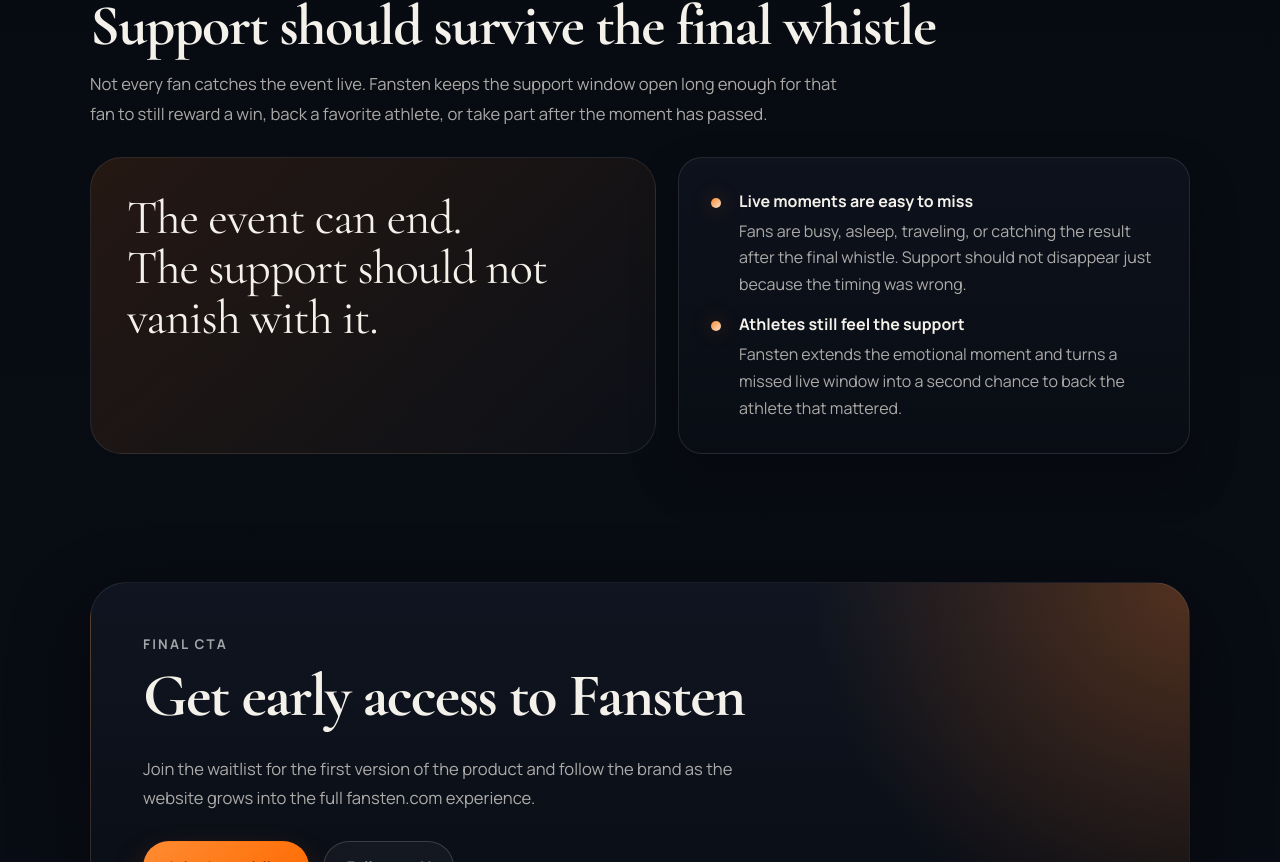
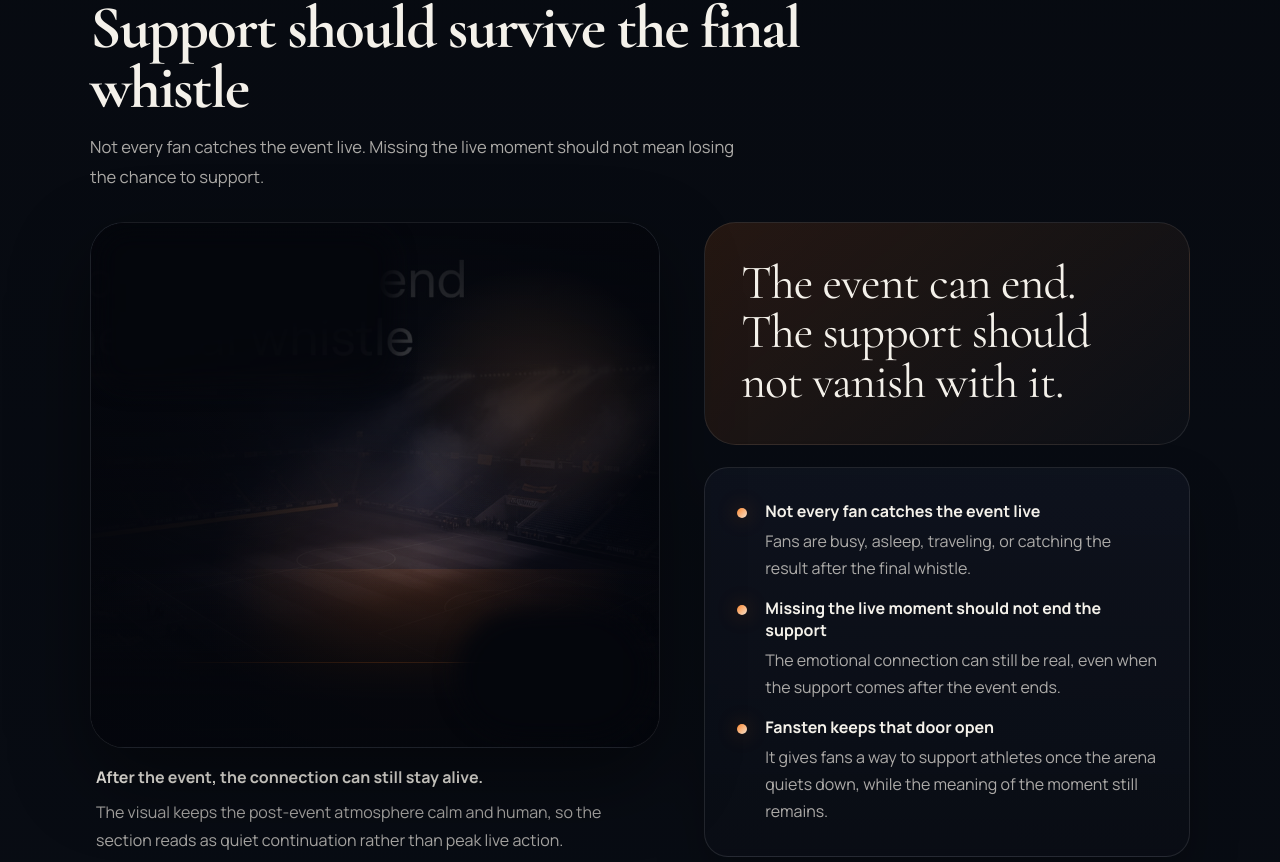
Before and after one commit to krusakovrus-svg/fansten-site, a Next.js app: page / in a window 1280 px wide. Shown: the part 2478-3340 px from the top of the page. Built offline with nearby package versions, Linux system fonts and the light colour scheme.

Commit message:
Refine why it matters section visual

```diff
--- a/src/app/globals.css
+++ b/src/app/globals.css
@@ -747,6 +747,176 @@ img {
   grid-template-columns: minmax(0, 1.05fr) minmax(0, 0.95fr);
 }
 
+.why-matters {
+  display: grid;
+  gap: 30px;
+}
+
+.why-matters__header {
+  display: grid;
+  gap: 14px;
+  max-width: 760px;
+}
+
+.why-matters__title {
+  margin: 0;
+  font-family: var(--font-display), serif;
+  font-size: clamp(2.6rem, 5vw, 3.8rem);
+  line-height: 0.98;
+  letter-spacing: -0.03em;
+}
+
+.why-matters__intro {
+  margin: 0;
+  max-width: 660px;
+  color: var(--muted);
+  font-size: 1.04rem;
+  line-height: 1.8;
+}
+
+.why-matters__layout {
+  display: grid;
+  grid-template-columns: minmax(0, 1.08fr) minmax(0, 0.92fr);
+  gap: clamp(24px, 4vw, 44px);
+  align-items: stretch;
+}
+
+.why-matters__visual {
+  display: flex;
+  justify-content: flex-start;
+}
+
+.why-matters__visual-stack {
+  display: grid;
+  gap: 18px;
+  width: min(100%, 700px);
+}
+
+.why-matters__visual-frame {
+  position: relative;
+  width: 100%;
+  min-height: 520px;
+  border-radius: 34px;
+  overflow: hidden;
+  border: 1px solid rgba(255, 255, 255, 0.08);
+  background: linear-gradient(180deg, rgba(11, 15, 24, 0.94), rgba(7, 9, 15, 0.98));
+  box-shadow: var(--shadow);
+  isolation: isolate;
+}
+
+.why-matters__visual-frame::before {
+  content: '';
+  position: absolute;
+  inset: 0;
+  z-index: 1;
+  background:
+    radial-gradient(circle at 78% 34%, rgba(255, 165, 96, 0.12), transparent 24%),
+    radial-gradient(circle at 50% 72%, rgba(255, 122, 27, 0.08), transparent 36%),
+    linear-gradient(180deg, rgba(4, 6, 12, 0.92) 0%, rgba(4, 6, 12, 0.46) 32%, rgba(4, 6, 12, 0.18) 54%, rgba(4, 6, 12, 0.84) 100%),
+    linear-gradient(90deg, rgba(4, 6, 12, 0.95) 0%, rgba(4, 6, 12, 0.82) 22%, rgba(4, 6, 12, 0.22) 58%, rgba(4, 6, 12, 0.88) 100%);
+}
+
+.why-matters__visual-frame::after {
+  content: '';
+  position: absolute;
+  left: 0;
+  right: 0;
+  bottom: 0;
+  height: 34%;
+  z-index: 2;
+  background:
+    linear-gradient(180deg, rgba(4, 6, 12, 0), rgba(4, 6, 12, 0.92) 74%),
+    radial-gradient(circle at 60% 10%, rgba(255, 122, 27, 0.12), transparent 52%);
+}
+
+.why-matters__image {
+  object-fit: cover;
+  object-position: center 56%;
+  filter: saturate(0.72) brightness(0.62) contrast(1.04);
+  transform: scale(1.12);
+}
+
+.why-matters__visual-mask {
+  position: absolute;
+  z-index: 3;
+  pointer-events: none;
+  filter: blur(10px);
+}
+
+.why-matters__visual-mask--headline {
+  top: 8px;
+  left: 8px;
+  width: 52%;
+  height: 30%;
+  background:
+    linear-gradient(180deg, rgba(4, 6, 12, 0.99), rgba(4, 6, 12, 0.96) 56%, rgba(4, 6, 12, 0.18)),
+    linear-gradient(90deg, rgba(4, 6, 12, 1), rgba(4, 6, 12, 0.64));
+  border-radius: 28px;
+}
+
+.why-matters__visual-mask--brand {
+  right: 10px;
+  bottom: 10px;
+  width: 34%;
+  height: 24%;
+  background:
+    radial-gradient(circle at 74% 72%, rgba(4, 6, 12, 0.99) 0%, rgba(4, 6, 12, 0.94) 52%, rgba(4, 6, 12, 0.16) 100%),
+    linear-gradient(180deg, rgba(4, 6, 12, 0.88), rgba(4, 6, 12, 0.98));
+  border-radius: 999px;
+}
+
+.why-matters__visual-orbit {
+  position: absolute;
+  left: 14%;
+  right: 12%;
+  bottom: 16%;
+  height: 1px;
+  z-index: 2;
+  background: linear-gradient(90deg, rgba(255, 122, 27, 0), rgba(255, 122, 27, 0.68), rgba(255, 244, 230, 0.24));
+  box-shadow: 0 0 24px rgba(255, 122, 27, 0.32);
+  opacity: 0.72;
+}
+
+.why-matters__visual-caption {
+  display: grid;
+  gap: 8px;
+  padding-inline: 6px;
+}
+
+.why-matters__visual-caption strong {
+  display: block;
+  font-size: 1rem;
+  font-weight: 700;
+}
+
+.why-matters__visual-caption p {
+  margin: 0;
+  max-width: 560px;
+  color: rgba(235, 231, 224, 0.7);
+  line-height: 1.7;
+}
+
+.why-matters__content {
+  display: grid;
+  gap: 22px;
+  align-content: center;
+}
+
+.why-matters__quote {
+  padding: clamp(28px, 3vw, 36px);
+  border-radius: var(--radius-large);
+  background: linear-gradient(140deg, rgba(255, 122, 27, 0.12), rgba(255, 255, 255, 0.02));
+  border: 1px solid rgba(255, 255, 255, 0.09);
+}
+
+.why-matters__quote p {
+  margin: 0;
+  font-family: var(--font-display), serif;
+  font-size: clamp(2rem, 4vw, 3rem);
+  line-height: 1.04;
+  letter-spacing: -0.02em;
+}
+
 .impact-quote {
   padding: clamp(28px, 3vw, 36px);
   border-radius: var(--radius-large);
@@ -849,6 +1019,7 @@ img {
   .hero,
   .support-story,
   .workflow__layout,
+  .why-matters__layout,
   .panel-grid,
   .impact-grid {
     grid-template-columns: 1fr;
@@ -873,6 +1044,10 @@ img {
   }
 
   .workflow__visual {
+    justify-content: stretch;
+  }
+
+  .why-matters__visual {
     justify-content: stretch;
   }
 }
@@ -915,6 +1090,11 @@ img {
     border-radius: 28px;
   }
 
+  .why-matters__visual-frame {
+    min-height: 400px;
+    border-radius: 28px;
+  }
+
   .support-story__visual-note {
     left: 18px;
     right: 18px;
@@ -927,6 +1107,20 @@ img {
     right: 18px;
     bottom: 18px;
     padding: 16px;
+  }
+
+  .why-matters__visual-mask--headline {
+    width: 62%;
+    height: 28%;
+  }
+
+  .why-matters__visual-mask--brand {
+    width: 42%;
+    height: 24%;
+  }
+
+  .why-matters__visual-caption {
+    padding-inline: 0;
   }
 
   .hero__visual-note {
--- a/src/components/landing/HowItWorksSection.tsx
+++ b/src/components/landing/HowItWorksSection.tsx
@@ -14,7 +14,7 @@ const steps = [
   {
     number: '03',
     title: 'Support live or after the event',
-    body: 'Send support during the moment — or shortly after it ends.'
+    body: 'Send support during the moment - or shortly after it ends.'
   }
 ] as const;
 
--- a/src/components/landing/LandingPage.tsx
+++ b/src/components/landing/LandingPage.tsx
@@ -3,20 +3,10 @@ import { HowItWorksSection } from '@/components/landing/HowItWorksSection';
 import { SectionHeading } from '@/components/landing/SectionHeading';
 import { SiteHeader } from '@/components/landing/SiteHeader';
 import { SupportStorySection } from '@/components/landing/SupportStorySection';
+import { WhyItMattersSection } from '@/components/landing/WhyItMattersSection';
 
 const waitlistHref = 'mailto:hello@fansten.com?subject=Join%20the%20Fansten%20waitlist';
 const xHref = 'https://x.com/fansten';
-
-const whyItMatters = [
-  {
-    title: 'Live moments are easy to miss',
-    body: 'Fans are busy, asleep, traveling, or catching the result after the final whistle. Support should not disappear just because the timing was wrong.'
-  },
-  {
-    title: 'Athletes still feel the support',
-    body: 'Fansten extends the emotional moment and turns a missed live window into a second chance to back the athlete that mattered.'
-  }
-] as const;
 
 export function LandingPage() {
   return (
@@ -30,34 +20,7 @@ export function LandingPage() {
 
         <HowItWorksSection />
 
-        <section className="section" id="why-it-matters">
-          <SectionHeading
-            label="Why it matters"
-            title="Support should survive the final whistle"
-            body="Not every fan catches the event live. Fansten keeps the support window open long enough for that fan to still reward a win, back a favorite athlete, or take part after the moment has passed."
-          />
-
-          <div className="impact-grid">
-            <div className="impact-quote">
-              <p>
-                The event can end.
-                <br />
-                The support should not vanish with it.
-              </p>
-            </div>
-
-            <div className="card bullet-list">
-              {whyItMatters.map((item) => (
-                <div key={item.title} className="bullet">
-                  <div>
-                    <strong>{item.title}</strong>
-                    <span>{item.body}</span>
-                  </div>
-                </div>
-              ))}
-            </div>
-          </div>
-        </section>
+        <WhyItMattersSection />
 
         <section className="section">
           <div className="cta-panel" id="waitlist">
--- /dev/null
+++ b/src/components/landing/WhyItMattersSection.tsx
@@ -0,0 +1,82 @@
+import Image from 'next/image';
+
+const reasons = [
+  {
+    title: 'Not every fan catches the event live',
+    body: 'Fans are busy, asleep, traveling, or catching the result after the final whistle.'
+  },
+  {
+    title: 'Missing the live moment should not end the support',
+    body: 'The emotional connection can still be real, even when the support comes after the event ends.'
+  },
+  {
+    title: 'Fansten keeps that door open',
+    body: 'It gives fans a way to support athletes once the arena quiets down, while the meaning of the moment still remains.'
+  }
+] as const;
+
+export function WhyItMattersSection() {
+  return (
+    <section className="section" id="why-it-matters">
+      <div className="why-matters">
+        <div className="why-matters__header">
+          <span className="section__label">Why it matters</span>
+          <h2 className="why-matters__title">Support should survive the final whistle</h2>
+          <p className="why-matters__intro">
+            Not every fan catches the event live. Missing the live moment should not mean losing the
+            chance to support.
+          </p>
+        </div>
+
+        <div className="why-matters__layout">
+          <div className="why-matters__visual">
+            <div className="why-matters__visual-stack">
+              <div className="why-matters__visual-frame">
+                <Image
+                  className="why-matters__image"
+                  src="/images/fansten-why-it-matters.jpg"
+                  alt="A quiet post-event stadium atmosphere that suggests support continuing after the final moment."
+                  fill
+                  sizes="(max-width: 980px) 100vw, 50vw"
+                />
+
+                <div className="why-matters__visual-mask why-matters__visual-mask--headline" aria-hidden="true" />
+                <div className="why-matters__visual-mask why-matters__visual-mask--brand" aria-hidden="true" />
+                <div className="why-matters__visual-orbit" aria-hidden="true" />
+              </div>
+
+              <div className="why-matters__visual-caption">
+                <strong>After the event, the connection can still stay alive.</strong>
+                <p>
+                  The visual keeps the post-event atmosphere calm and human, so the section reads as
+                  quiet continuation rather than peak live action.
+                </p>
+              </div>
+            </div>
+          </div>
+
+          <div className="why-matters__content">
+            <div className="why-matters__quote">
+              <p>
+                The event can end.
+                <br />
+                The support should not vanish with it.
+              </p>
+            </div>
+
+            <div className="card bullet-list">
+              {reasons.map((item) => (
+                <div key={item.title} className="bullet">
+                  <div>
+                    <strong>{item.title}</strong>
+                    <span>{item.body}</span>
+                  </div>
+                </div>
+              ))}
+            </div>
+          </div>
+        </div>
+      </div>
+    </section>
+  );
+}
```
Also changed, not shown: public/images/fansten-why-it-matters.jpg (added).
